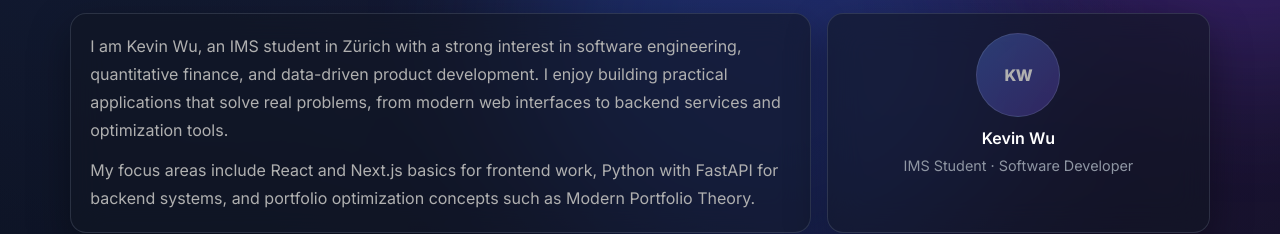
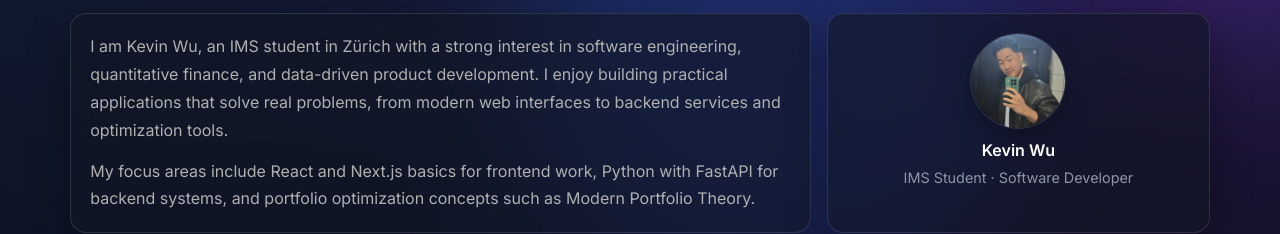
Before and after one commit to Mkw68Mkw/staticthml, a plain HTML site: page index.html in a window 1280 px wide. Shown: the part 705-939 px from the top of the page. Drawn offline with Linux system fonts and the light colour scheme.

Commit message:
added avatar

```diff
--- a/index.html
+++ b/index.html
@@ -99,7 +99,12 @@
               </p>
             </article>
             <aside class="avatar-card glass" aria-label="Profile placeholder">
-              <div class="avatar-placeholder">KW</div>
+              <img
+                class="avatar-image"
+                src="WhatsApp Image 2026-05-05 at 09.48.14.jpeg"
+                alt="Portrait of Kevin Wu"
+                loading="lazy"
+              />
               <h3>Kevin Wu</h3>
               <p>IMS Student · Software Developer</p>
             </aside>
--- a/style.css
+++ b/style.css
@@ -364,6 +364,18 @@ p {
   border: 1px solid var(--line);
 }
 
+.avatar-image {
+  width: 96px;
+  height: 96px;
+  margin: 0 auto 0.65rem;
+  border-radius: 999px;
+  object-fit: cover;
+  object-position: center 28%;
+  display: block;
+  border: 1px solid var(--line);
+  box-shadow: 0 10px 24px rgba(0, 0, 0, 0.28);
+}
+
 .avatar-card h3 {
   margin: 0;
   font-size: 1rem;
```
Also changed, not shown: WhatsApp Image 2026-05-05 at 09.48.14.jpeg (added).
